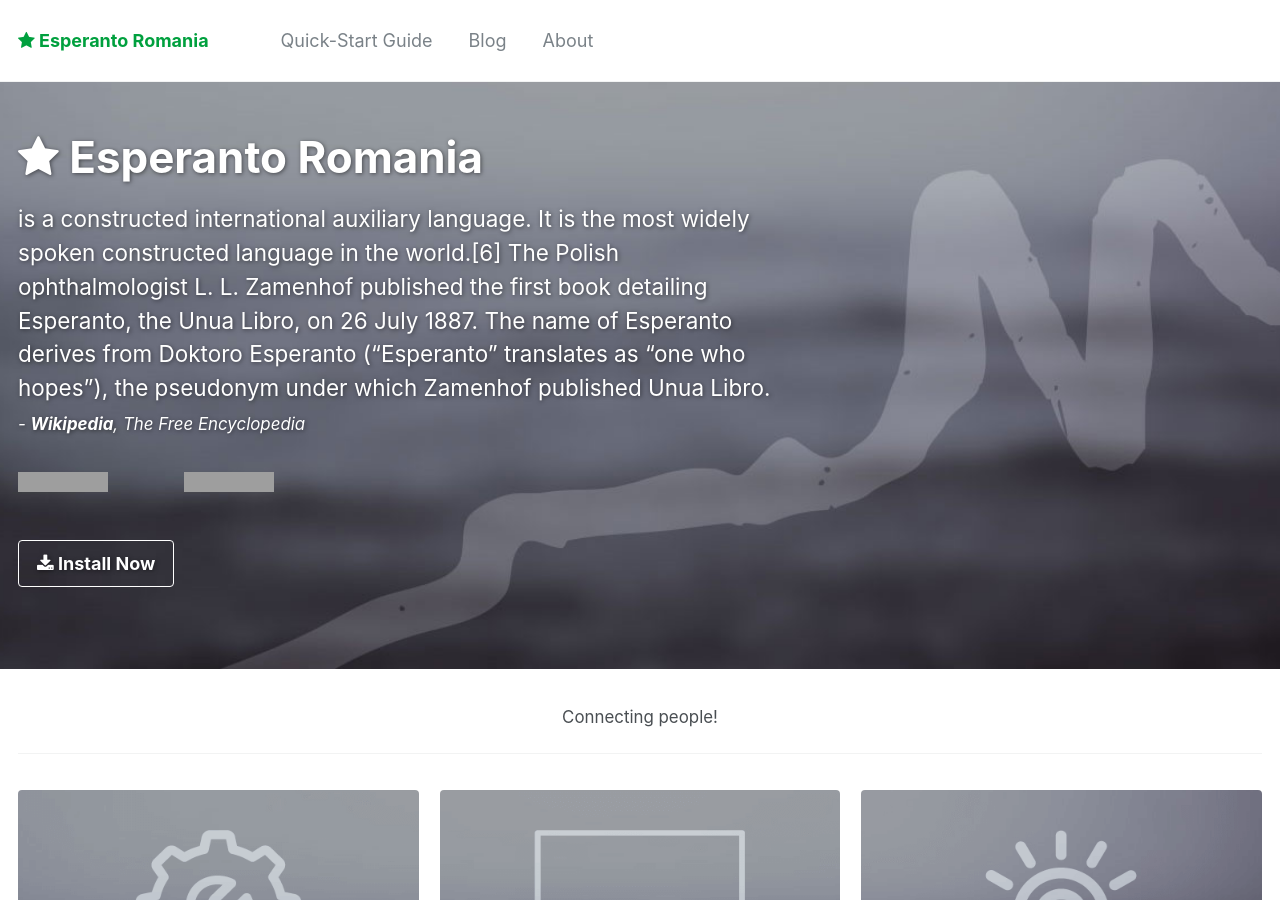
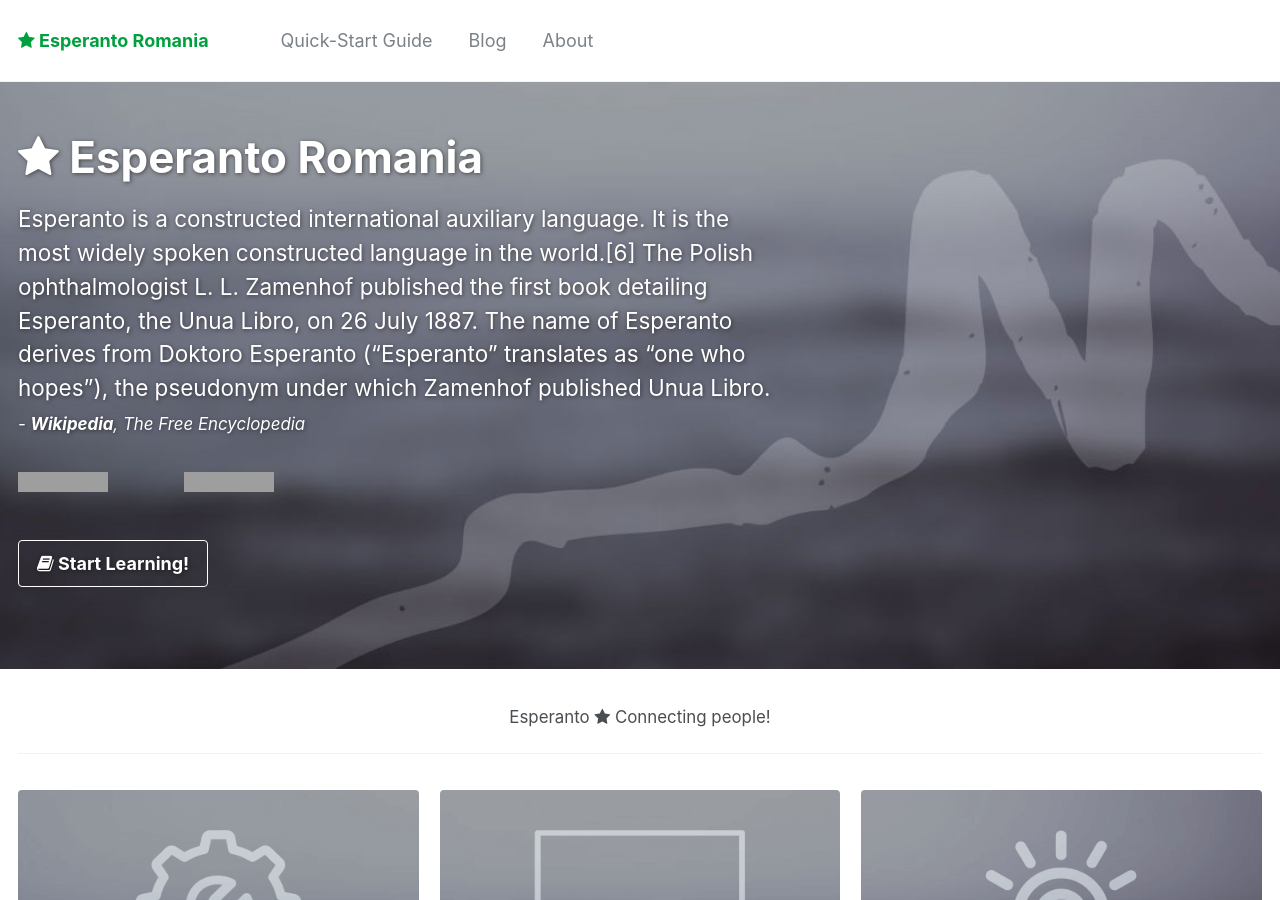
Before and after one commit to esperanto-ro/esperanto-ro.github.io, a Jekyll site: the page built from _pages/home.md, in a window 1280 px wide and 900 px high. Built offline with Jekyll 4.4.1, drawn with Linux system fonts in a browser that asks for light colours; grey boxes are pictures that could not be loaded.

Commit message:
Customize cta on splash image in home page

```diff
--- a/_pages/home.md
+++ b/_pages/home.md
@@ -5,10 +5,10 @@
 header:
   overlay_color: "#5e616c"
   overlay_image: mm-home-page-feature.jpg
-  cta_label: "<i class='fa fa-download'></i> Install Now"
-  cta_url: "/docs/quick-start-guide/"
+  cta_label: "<i class='fa fa-book'></i> Start Learning!"
+  cta_url: "http://en.lernu.net/"
   caption:
-excerpt: 'is a constructed international auxiliary language. It is the most widely spoken constructed language in the world.[6] The Polish ophthalmologist L. L. Zamenhof published the first book detailing Esperanto, the Unua Libro, on 26 July 1887. The name of Esperanto derives from Doktoro Esperanto ("Esperanto" translates as "one who hopes"), the pseudonym under which Zamenhof published Unua Libro.<br /> <small><i> - <b>Wikipedia</b>, The Free Encyclopedia</i></small><br /><br /> {::nomarkdown}<iframe style="display: inline-block;" src="https://ghbtns.com/github-btn.html?user=esperanto-ro&repo=esperanto-ro.github.io&type=star&count=true&size=large" frameborder="0" scrolling="0" width="160px" height="30px"></iframe> <iframe style="display: inline-block;" src="https://ghbtns.com/github-btn.html?user=esperanto-ro&repo=esperanto-ro.github.io&type=fork&count=true&size=large" frameborder="0" scrolling="0" width="158px" height="30px"></iframe>{:/nomarkdown}'
+excerpt: 'Esperanto is a constructed international auxiliary language. It is the most widely spoken constructed language in the world.[6] The Polish ophthalmologist L. L. Zamenhof published the first book detailing Esperanto, the Unua Libro, on 26 July 1887. The name of Esperanto derives from Doktoro Esperanto ("Esperanto" translates as "one who hopes"), the pseudonym under which Zamenhof published Unua Libro.<br /> <small><i> - <b>Wikipedia</b>, The Free Encyclopedia</i></small><br /><br /> {::nomarkdown}<iframe style="display: inline-block;" src="https://ghbtns.com/github-btn.html?user=esperanto-ro&repo=esperanto-ro.github.io&type=star&count=true&size=large" frameborder="0" scrolling="0" width="160px" height="30px"></iframe> <iframe style="display: inline-block;" src="https://ghbtns.com/github-btn.html?user=esperanto-ro&repo=esperanto-ro.github.io&type=fork&count=true&size=large" frameborder="0" scrolling="0" width="158px" height="30px"></iframe>{:/nomarkdown}'
 feature_row:
   - image_path: mm-customizable-feature.png
     alt: "customizable"
@@ -31,7 +31,7 @@
 github:
   - excerpt: '{::nomarkdown}<iframe style="display: inline-block;" src="https://ghbtns.com/github-btn.html?user=esperanto-ro&repo=esperanto-ro.github.io&type=star&count=true&size=large" frameborder="0" scrolling="0" width="160px" height="30px"></iframe> <iframe style="display: inline-block;" src="https://ghbtns.com/github-btn.html?user=esperanto-ro&repo=esperanto-ro.github.io&type=fork&count=true&size=large" frameborder="0" scrolling="0" width="158px" height="30px"></iframe>{:/nomarkdown}'
 intro:
-  - excerpt: 'Connecting people!'
+  - excerpt: 'Esperanto <i class="fa fa-star"></i> Connecting people!'
 #  - excerpt: 'Get notified when we add new stuff &nbsp; [<i class="fa fa-twitter"></i> @mmistakes](https://twitter.com/mmistakes){: .btn .btn--twitter}'
 ---
 
```
